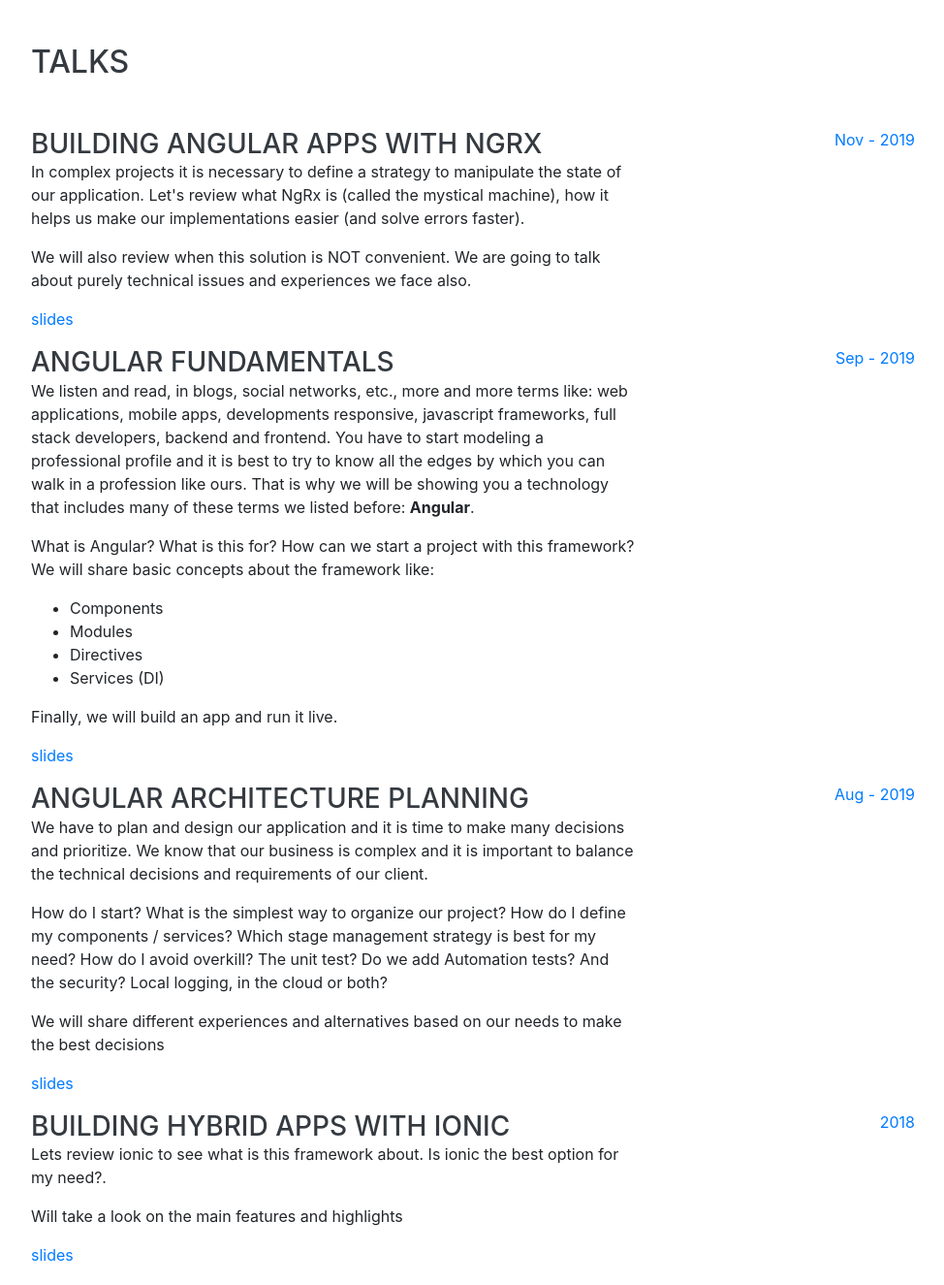
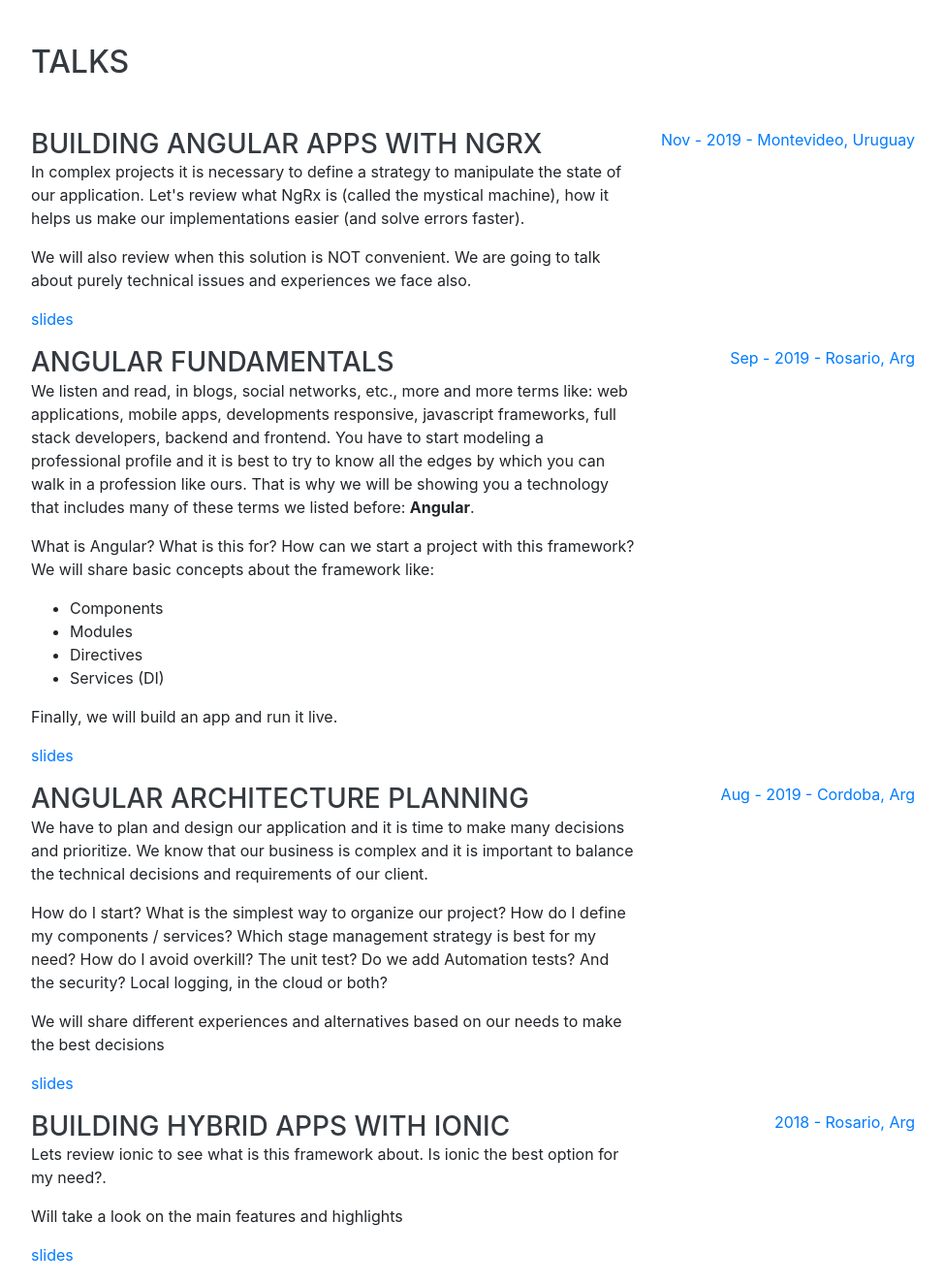
Before and after one commit to salimchemes/portfolio, a website with bundled scripts: page index.html in a window 1280 px wide. Shown: the part 3681-5006 px from the top of the page at 97% size, without its empty margins (288-1262 px from the left). Built offline with nearby package versions, Linux system fonts and the light colour scheme; a web font is replaced by a local one.

Commit message:
change talks locations

```diff
--- a/index.html
+++ b/index.html
@@ -380,7 +380,7 @@
               </p>
             </div>
             <div class="resume-date text-md-right">
-              <span class="text-primary">Nov - 2019</span>
+              <span class="text-primary">Nov - 2019 - Montevideo, Uruguay</span>
             </div>
           </div>
           <div
@@ -429,7 +429,7 @@
               </p>
             </div>
             <div class="resume-date text-md-right">
-              <span class="text-primary">Sep - 2019</span>
+              <span class="text-primary">Sep - 2019 - Rosario, Arg</span>
             </div>
           </div>
           <div
@@ -463,7 +463,7 @@
               </p>
             </div>
             <div class="resume-date text-md-right">
-              <span class="text-primary">Aug - 2019</span>
+              <span class="text-primary">Aug - 2019 - Cordoba, Arg</span>
             </div>
           </div>
           <div
@@ -487,7 +487,7 @@
               </p>
             </div>
             <div class="resume-date text-md-right">
-              <span class="text-primary">2018</span>
+              <span class="text-primary">2018 - Rosario, Arg</span>
             </div>
           </div>
         </div>
```
